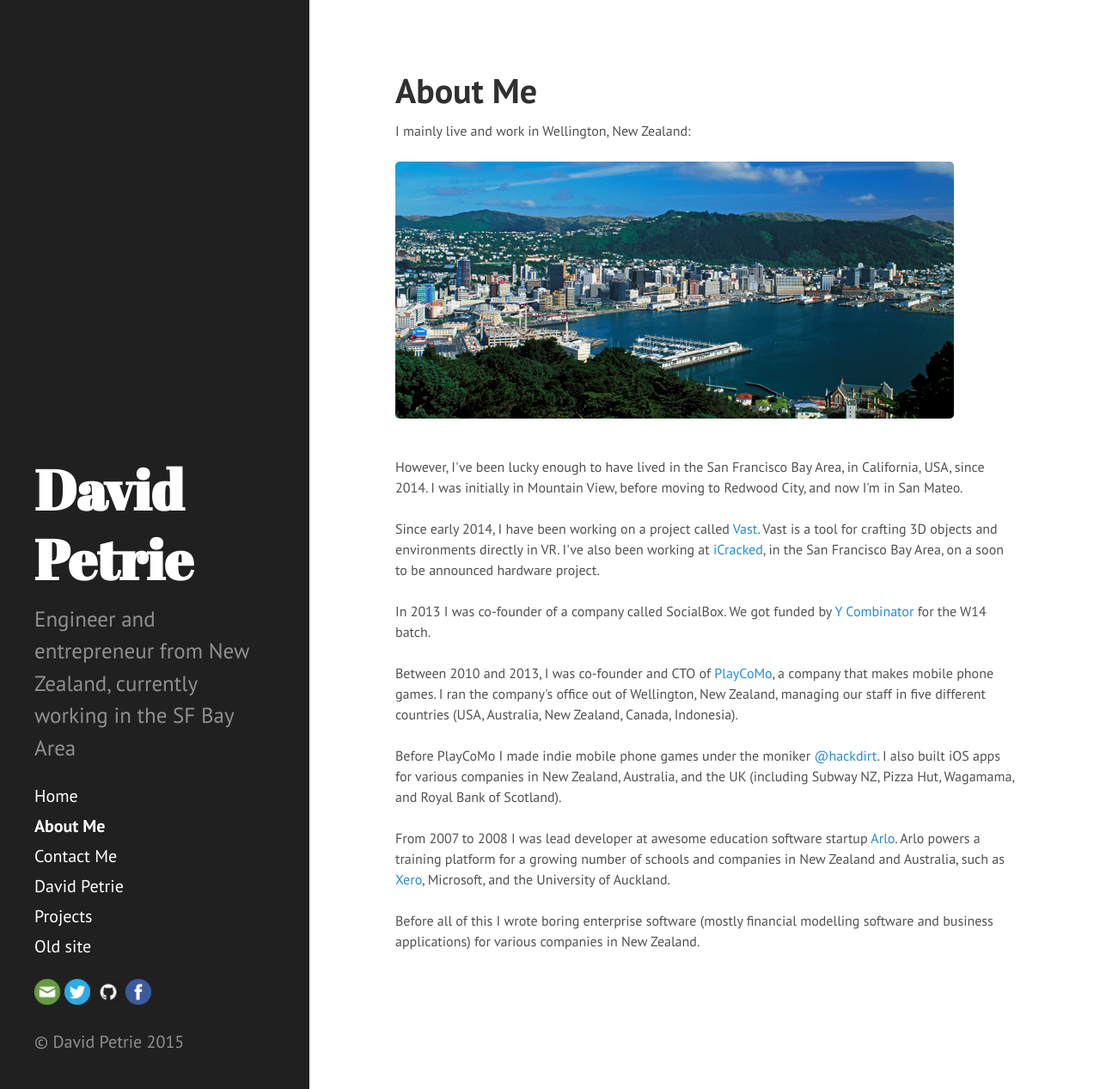
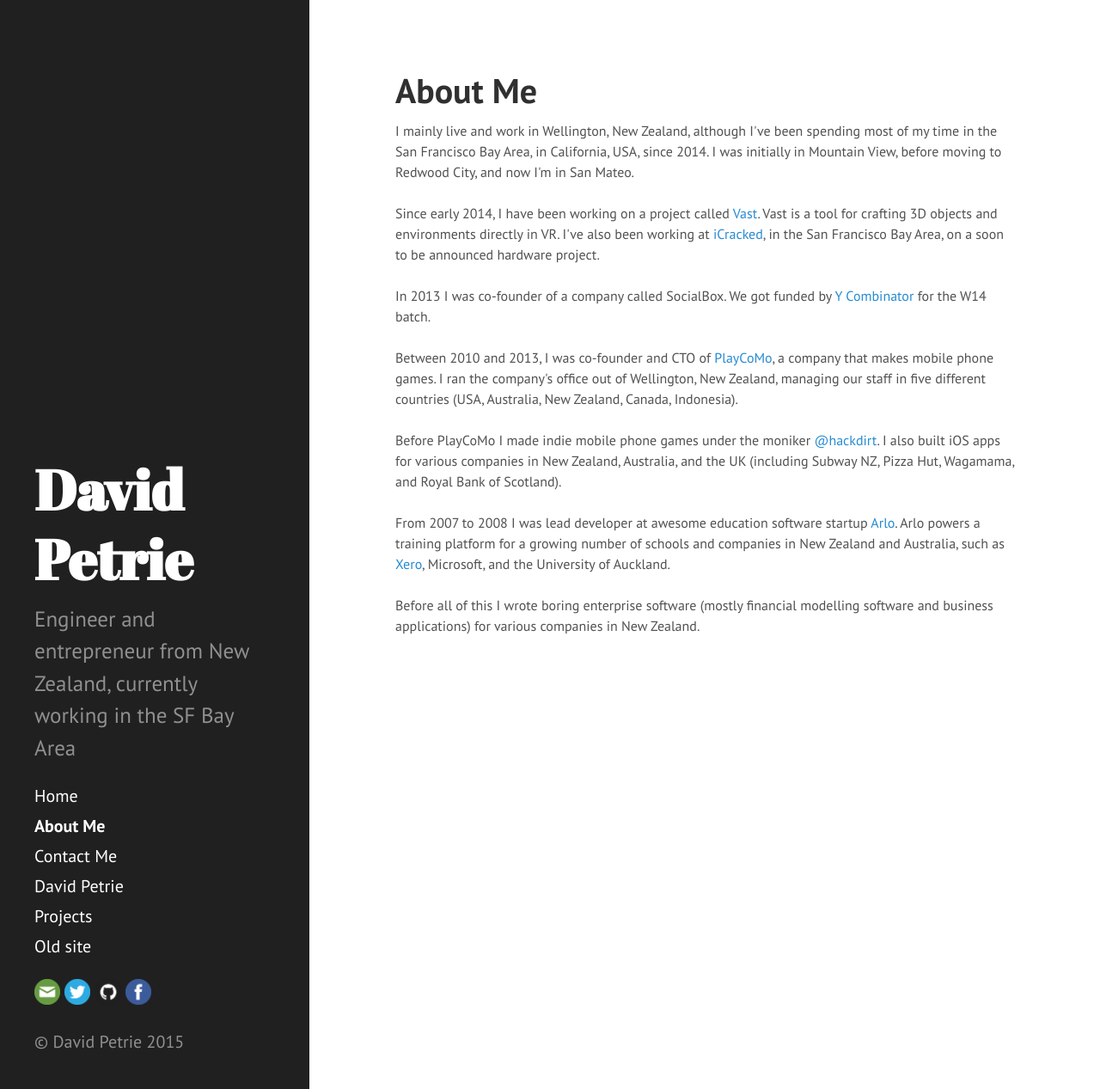
Before and after one commit to cdave1/cdave1.github.io, a Jekyll site: the page built from about.html, in a window 1280 px wide and 1267 px high. Shown: the whole window at 86% size. Built offline with Jekyll 4.4.1, drawn with Linux system fonts in a browser that asks for light colours.

Commit message:
About page updated.

```diff
--- a/about.html
+++ b/about.html
@@ -6,11 +6,7 @@
 
 <p style="font-size: 12pt">
 
-I mainly live and work in Wellington, New Zealand:<br /><br />
-
-<img src="images/well.jpg" width="650px" /><br />
-
-However, I've been lucky enough to have lived in the San Francisco Bay Area, in California, USA, since 2014.  I was initially in Mountain View, before moving to Redwood City, and now I'm in San Mateo.<br /><br />
+I mainly live and work in Wellington, New Zealand, although I've been spending most of my time in the San Francisco Bay Area, in California, USA, since 2014.  I was initially in Mountain View, before moving to Redwood City, and now I'm in San Mateo.<br /><br />
 
 Since early 2014, I have been working on a project called <a href="http://www.vastvr.com">Vast</a>. Vast is a tool for crafting 3D objects and environments directly in VR. I've also been working at <a href="http://www.icracked.com">iCracked</a>, in the San Francisco Bay Area, on a soon to be announced hardware project.<br /><br />
 
```
Also changed, not shown: 1 other file.
